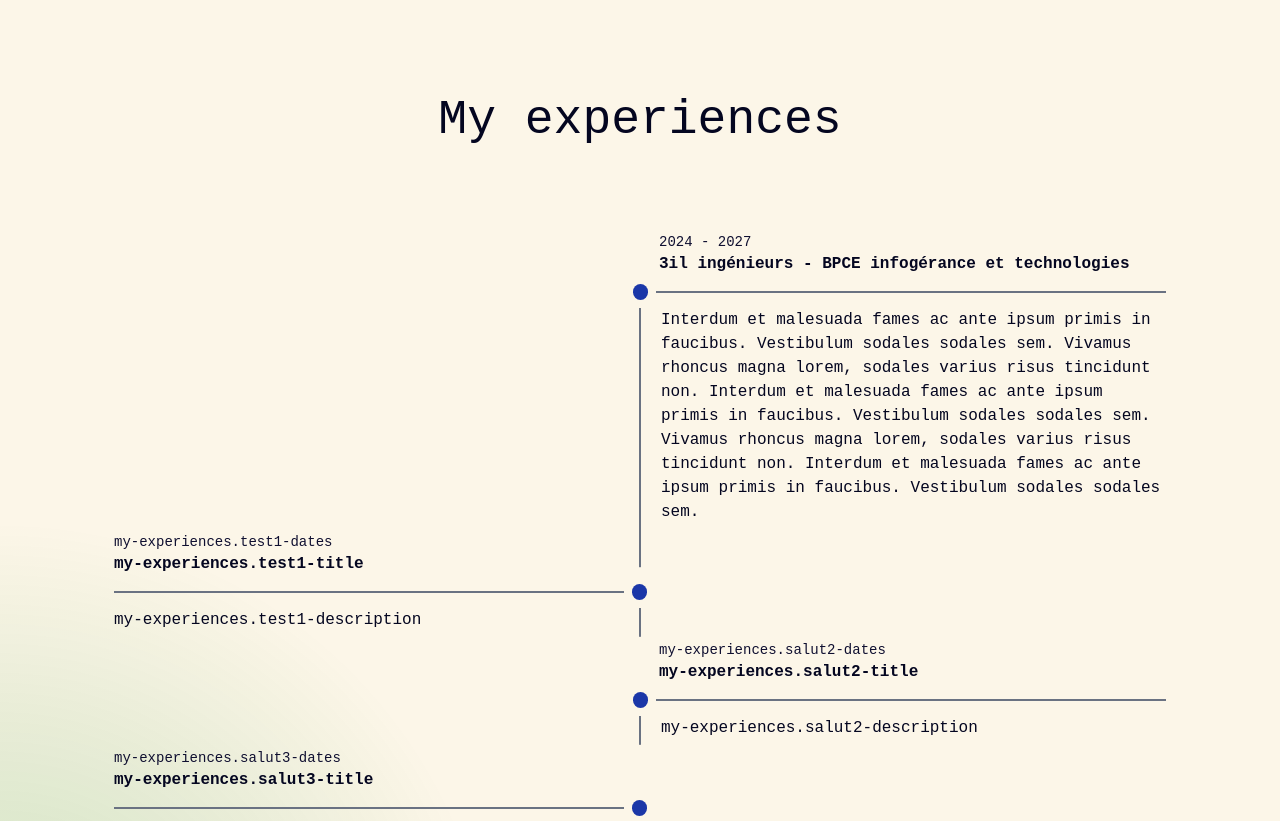
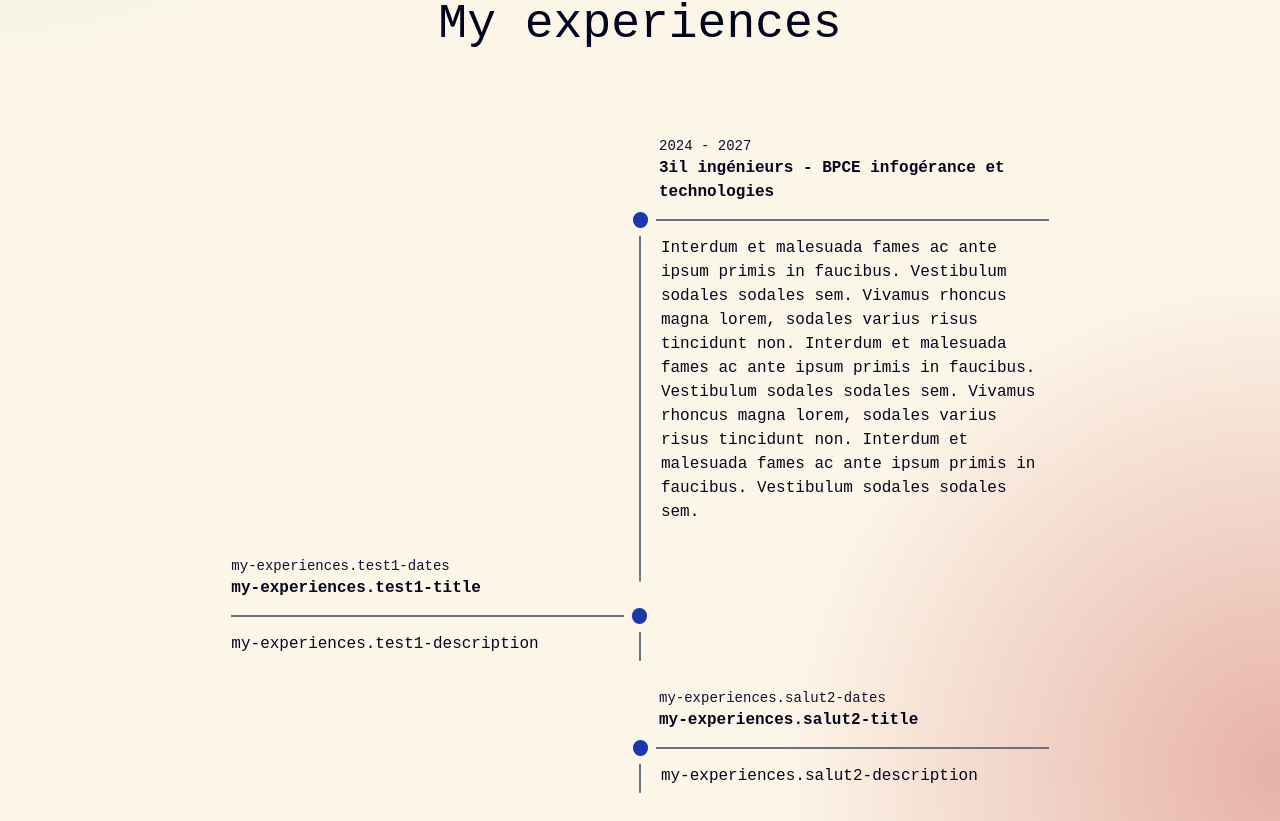
Before and after one commit to MathieuMarthy/portfolio, a Nuxt app: page / in a window 1280 px wide. Shown: the part 2768-3589 px from the top of the page. Built offline with nearby package versions, Linux system fonts and the light colour scheme.

Commit message:
small fixes

```diff
--- a/app/app.vue
+++ b/app/app.vue
@@ -1,18 +1,22 @@
+<script lang="ts" setup>
+</script>
 <template>
     <div class="relative w-full overflow-x-hidden min-h-screen">
-        <div class="h-1/2 w-full absolute top-0 bg-linear-to-t from-background to-gradient-to -z-10"/>
+        <div class="h-[50svh] w-full absolute top-0 bg-linear-to-t from-background to-gradient-to -z-10"/>
 
         <organisms-header-navbar/>
 
-        <main class="flex flex-col items-center py-64 gap-64">
+        <main class="flex flex-col items-center py-64 gap-52">
             <organisms-about-me/>
             <organisms-personal-projects/>
             <organisms-my-experiences/>
             <organisms-technical-skills/>
         </main>
 
-        <atoms-gradient-round color-rgba="rgba(5,135,20,0.2)" custom-class="top-[60%] left-0 -translate-x-1/2"/>
-        <atoms-gradient-round color-rgba="rgba(135,5,92,0.2)" custom-class="top-[140%] right-0 translate-x-1/2"/>
+        <atoms-gradient-round color-rgba="rgba(5,135,20,0.2)" custom-class="top-[60svh] left-0 -translate-x-1/2"/>
+        <atoms-gradient-round color-rgba="rgba(135,5,92,0.3)" custom-class="top-[140svh] right-0 translate-x-1/2"/>
+        <atoms-gradient-round color-rgba="rgba(17,138,183,0.2)" custom-class="top-[230svh] left-0 -translate-x-1/2"/>
+        <atoms-gradient-round color-rgba="rgba(183,17,17,0.3)" custom-class="top-[380svh] right-0 translate-x-1/2"/>
     </div>
 </template>
 
--- a/app/components/atoms/simple-button.vue
+++ b/app/components/atoms/simple-button.vue
@@ -17,7 +17,6 @@ function getClassByType(type: ButtonTypes): string {
             return "bg-transparent text-text border-2 border-primary";
     }
 }
-
 </script>
 
 <template>
--- a/app/components/organisms/about-me.vue
+++ b/app/components/organisms/about-me.vue
@@ -1,8 +1,8 @@
 <template>
     <section class="flex flex-col justify-center items-center gap-10">
-        <img class="rounded-full h-72 w-72" src="/images/pp.webp" alt="">
+        <img alt="" class="rounded-full h-72 w-72" src="/images/pp.webp">
 
-        <h1 class="text-text text-center text-7xl font-medium ">{{ $t("about-me.hello") }}</h1>
+        <h1 class="text-text text-center text-6xl md:text-7xl font-medium ">{{ $t("about-me.hello") }}</h1>
 
         <p class="text-text-secondary max-w-2/3 md:max-w-1/2">{{ $t("about-me.description") }}</p>
     </section>
--- a/app/components/organisms/my-experiences.vue
+++ b/app/components/organisms/my-experiences.vue
@@ -6,7 +6,7 @@ import { experiences } from "~/composables/data/experiences";
     <section class="flex flex-col justify-center items-center gap-22 w-full">
         <h2 class="text-text text-5xl text-center">{{ $t("my-experiences.my-experiences") }}</h2>
 
-        <div class="flex flex-col items-center gap-2 w-full px-24">
+        <div class="flex flex-col items-center gap-8 w-10/12 xl:w-2/3">
             <div
                 v-for="(experience, index) in experiences"
                 :key="experience"
```
